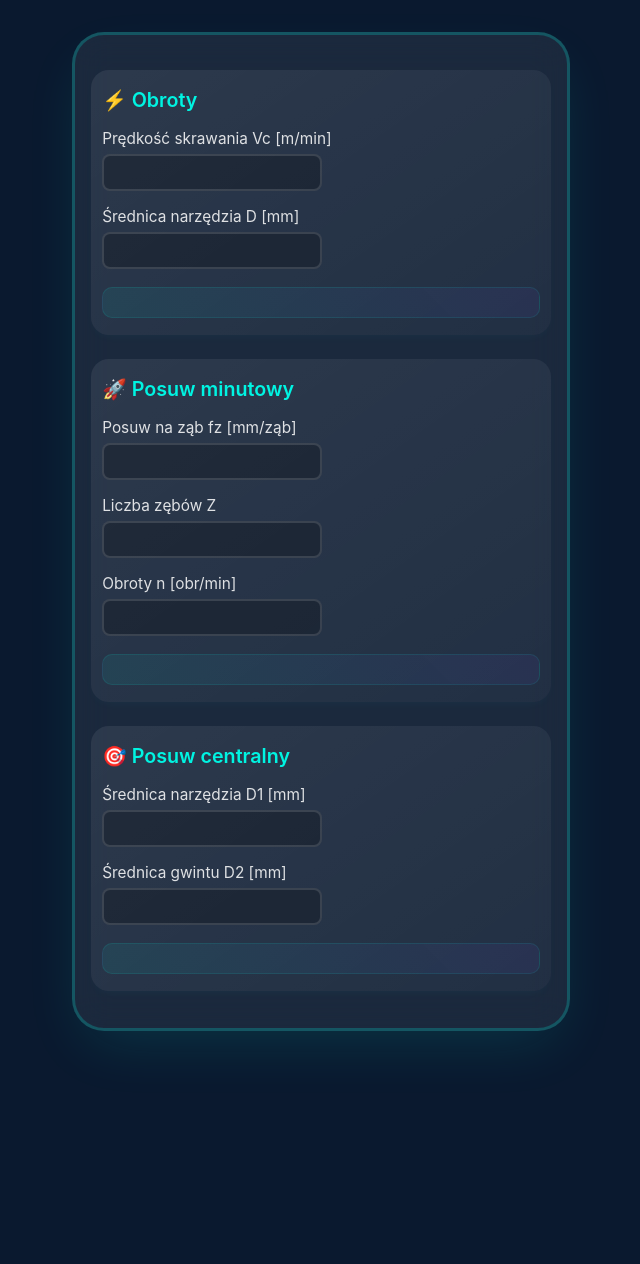
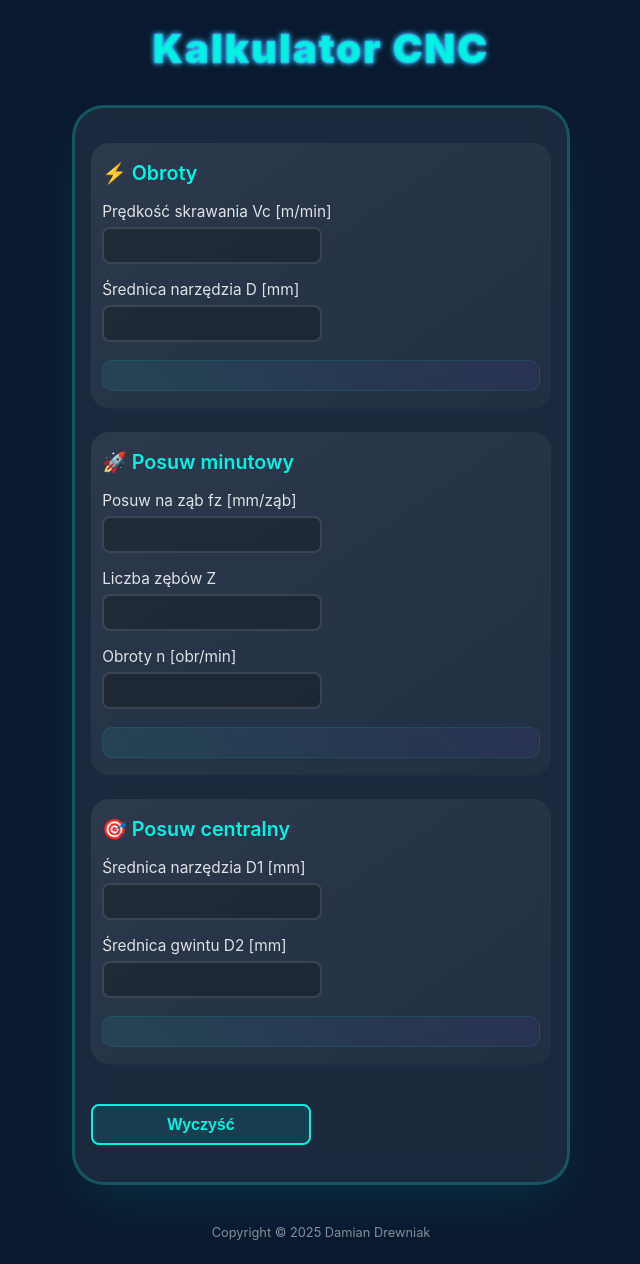
Before and after one commit to Damian-CNC/kalkulator, a plain HTML site: page index.html in a window 1280 px wide. Shown: the whole page, without its empty margins (319-959 px from the left). Before the commit the page ends 1063 px from the top, so only its background shows below. Drawn offline with Linux system fonts and the light colour scheme.

Commit message:
Add files via upload

```diff
--- a/index.html
+++ b/index.html
@@ -2,14 +2,13 @@
 <html lang="pl">
 <head>
     <meta charset="UTF-8">
-    <title>Quantum CNC Calculator</title>
+    <title>Kalkulator CNC</title>
     <meta name="viewport" content="width=device-width, initial-scale=1.0">
     <link rel="manifest" href="manifest.json">
     <meta name="theme-color" content="#00f4e2">
     <meta name="apple-mobile-web-app-capable" content="yes">
     <meta name="apple-mobile-web-app-status-bar-style" content="black-translucent">
     <link rel="apple-touch-icon" href="icon-192.png">
-    <!-- ... tu reszta stylów z poprzedniej wersji ... -->
     <style>
         :root {
             --primary: #00f4e2;
@@ -29,6 +28,30 @@
             align-items: center;
         }
 
+        .header {
+            text-align: center;
+            margin: 1.5rem 0;
+            font-size: 2.5rem;
+            font-weight: 900;
+            color: #00f4e2;
+            background: linear-gradient(270deg, #00f4e2, #7c4dff, #00f4e2);
+            background-size: 600% 600%;
+            -webkit-background-clip: text;
+            -webkit-text-fill-color: transparent;
+            animation: gradientAnimation 8s ease infinite;
+            text-shadow: 0 0 2px #00f4e2, 0 0 4px #7c4dff, 0 0 6px #00f4e2;
+            letter-spacing: 2px;
+            user-select: none;
+        }
+
+        @keyframes gradientAnimation {
+            0% {background-position: 0% 50%;}
+            50% {background-position: 100% 50%;}
+            100% {background-position: 0% 50%;}
+        }
+
+
+
         .container {
             width: 100%;
             max-width: 460px;
@@ -42,7 +65,7 @@
             backdrop-filter: blur(18px);
             box-shadow: 0 22px 60px -14px rgba(0, 244, 226, 0.13);
             border: 3px solid rgba(0, 244, 226, 0.22);
-            margin-top: 2rem;
+            margin-top: 0.5rem;
             margin-bottom: 2rem;
             transition: border-color 0.3s;
         }
@@ -113,6 +136,34 @@
             border: 1px solid rgba(0, 244, 226, 0.10);
         }
 
+        .clear-button {
+            margin-top: 1rem;
+            width: 100%;
+            max-width: 220px;
+            padding: 0.6rem 1rem;
+            background: rgba(0, 244, 226, 0.1);
+            border: 2px solid var(--primary);
+            border-radius: 8px;
+            color: var(--primary);
+            font-weight: 600;
+            font-size: 1rem;
+            cursor: pointer;
+            transition: background 0.2s, transform 0.2s;
+        }
+
+        .clear-button:hover {
+            background: rgba(0, 244, 226, 0.2);
+            transform: translateY(-1px);
+        }
+
+        .footer {
+            margin-top: 0.5rem;
+            margin-bottom: 1.5rem;
+            color: rgba(255, 255, 255, 0.5);
+            font-size: 0.8rem;
+            text-align: center;
+        }
+
         @media (max-width: 600px) {
             .container {
                 max-width: 98vw;
@@ -141,6 +192,8 @@
     </style>
 </head>
 <body>
+    <div class="header">Kalkulator CNC</div>
+
     <div class="container">
         <!-- Moduł 1: Obroty -->
         <div class="module">
@@ -187,7 +240,11 @@
             </div>
             <div class="result" id="centerFeedResult"></div>
         </div>
+
+        <button class="clear-button" id="clearButton">Wyczyść</button>
     </div>
+
+    <div class="footer">Copyright &copy; 2025 Damian Drewniak</div>
 
     <script>
         const inputs = document.querySelectorAll('input');
@@ -196,6 +253,17 @@
         // Automatyczna aktualizacja średnicy narzędzia
         document.getElementById('diameter').addEventListener('input', function() {
             document.getElementById('toolDia').value = this.value;
+        });
+
+        // Przycisk wyczyść
+        document.getElementById('clearButton').addEventListener('click', function() {
+            inputs.forEach(input => {
+                input.value = '';
+                if (input.id === 'toolDia') input.value = '';
+            });
+            document.getElementById('rpmResult').textContent = '';
+            document.getElementById('feedResult').textContent = '';
+            document.getElementById('centerFeedResult').textContent = '';
         });
 
         function calculateAll() {
```
Also changed, not shown: icon-192.png, icon-512.png.
